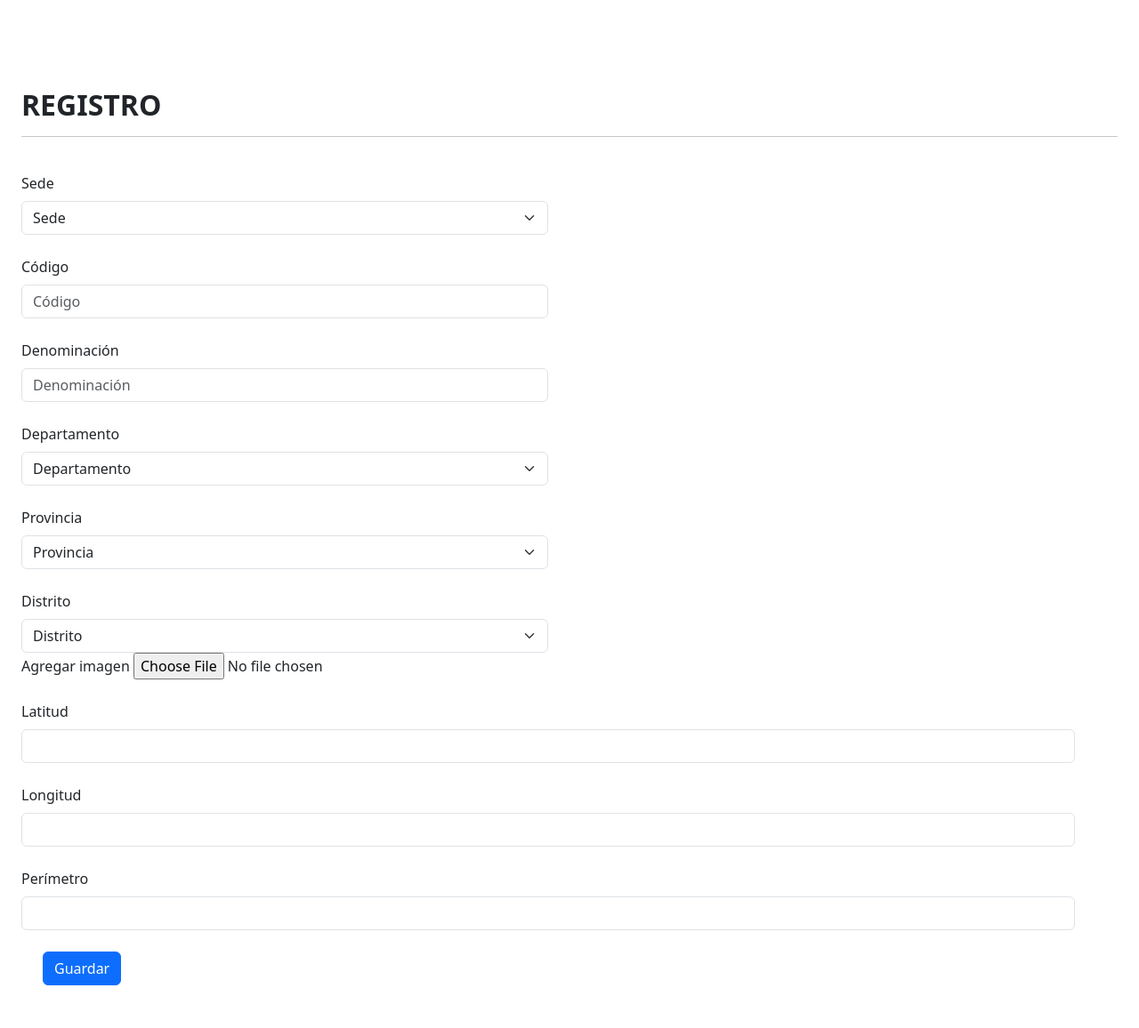
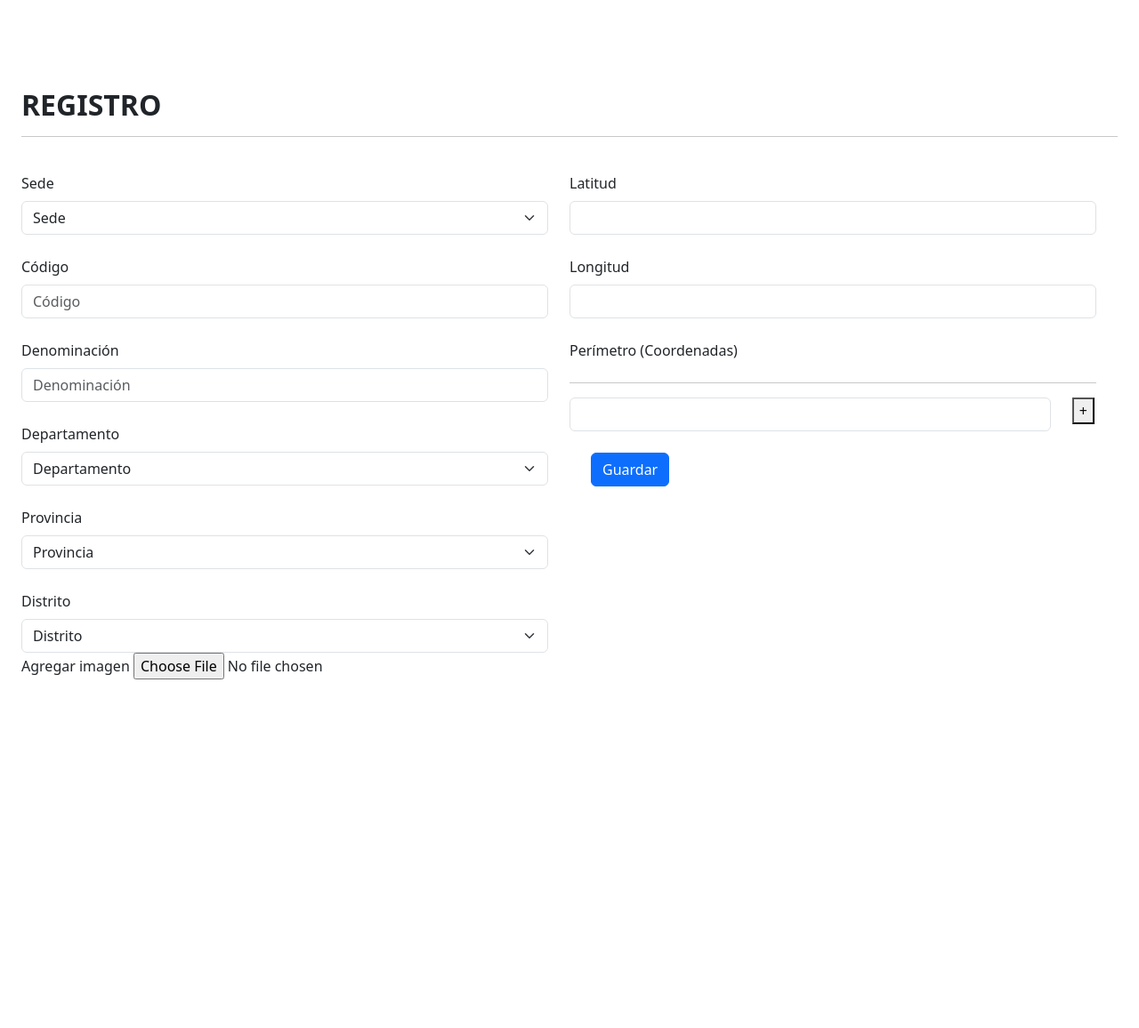
Before and after one commit to lucas2003a/aisoft, a PHP site: page /add_project.php in a window 1280 px wide. Shown: the part 525-1681 px from the top of the page at 89% size. After the commit the page ends 1289 px from the top, so only its background shows below. Run offline with PHP 8.4, Linux system fonts and the light colour scheme.

Commit message:
form-design addProject

```diff
--- a/Views/proyectos/add_project.php
+++ b/Views/proyectos/add_project.php
@@ -119,11 +119,7 @@ require_once "../sidebar/sidebar.php";
                                 </div>
 
                                 <div class="col-md-6">
-                                    <img src="" alt="">
-                                </div>
 
-                                <div class="row">
-                                    <div class="col-md-12">
                                     <!-- UBICACIÓN Y MEDIDAS-->
 
                                     <!-- LATITUD -->
@@ -146,8 +142,16 @@ require_once "../sidebar/sidebar.php";
 
                                     <!-- PERÍMETRO -->
                                     <div class="mt-4">
-                                                <label for="perimetro" class="form-label">Perímetro</label>
-                                                <input type="text" class="form-control" id="perimetro">
+                                        <label for="perimetro" class="form-label">Perímetro (Coordenadas)</label>
+                                        <hr>
+                                        <div class="row">
+                                            <div class="col-md-11">
+                                                <input type="text" class="form-control form-coor" id="perimetro">
+                                            </div>
+                                            <div class="col-md-1">
+                                                <button type="button" class="button-addPlus" id="add-textBox">+</button>
+                                            </div>
+                                        </div>
                                         <div class="valid-feedback">
                                             <!-- -- -->
                                         </div>
@@ -157,6 +161,14 @@ require_once "../sidebar/sidebar.php";
                                     </div>
 
                                 </div>
+
+
+                                <div class="row">
+
+                                    <div class="col-md-12">
+                                        <img src="" alt="">
+                                    </div>
+
                                 </div>
                             </div>
                         </form>
@@ -179,23 +191,33 @@ require_once "../sidebar/sidebar.php";
 
     <script src="../../js/sidebar.js"></script>
     <script>
-        // Example starter JavaScript for disabling form submissions if there are invalid fields
+
+    const $ = id => document.querySelector(id);
+
+    // FUNCIÓN DE BOOTSTRAP PARA LAVALIDACIÓN
+
+    //ESTA EESTRUCTUARA INDICA AL NAVEGADOR QUE CUANDO LEA ESTA FUNCION, LA EJECUTE INMEDIATAMENTE
     (() => {
-  'use strict'
+        'use strict' //=> USO ESTRICTO POR POLITICAS DE SEGURIDAD EN EL FORMULARIO
 
-  // Fetch all the forms we want to apply custom Bootstrap validation styles to
+         //SELECCIONA TODOS LOS ELEMENTOS DEL FORMULARIO QUE TIENE LA CLASE "needs-validation
         const forms = document.querySelectorAll('.needs-validation')
 
-  // Loop over them and prevent submission
+        // TOMA EL ELEMENTO "FORMS" Y LO CONVIERTE A UN ARRAY
+        // SE INCLUYE EN UN FOREAH PARA ITERAR SOBRE SUS ELEMENTOS
         Array.from(forms).forEach(form => {
             form.addEventListener('submit', event => {
+
+                //SI LA VALIDACIÓN DEL FORMULARIO ES FALSE
                 if (!form.checkValidity()) {
-        event.preventDefault()
-        event.stopPropagation()
+                event.preventDefault()      //=> FRENA EL ENVÍO DEL FORMULARIO
+                event.stopPropagation()     //=> FRENA LA PROPAGACIÓN DE DATOS EN EL FORMULARIO
             }
 
-      form.classList.add('was-validated')
-    }, false)
+            form.classList.add('was-validated') //=> AGREGA ESTA CLASE A LOS ELEMENTOS DEL FORMULARIO(MUESTRA LOS COMENTARIOS)
+            }, false) //=> ESTE TERCER ARGUMENTO INDICA QUE EL EVENTO NO SE ESTA CAPTURANDO EN LA ""FASE DE CAPTURA" SINO EN "PROPAGACIÓN NORMAL"
         })
     })()
+
+
     </script>
```
Also changed, not shown: styles/styles.css (+8 -0 lines). Lines whose indentation alone changed are shown as unchanged.
